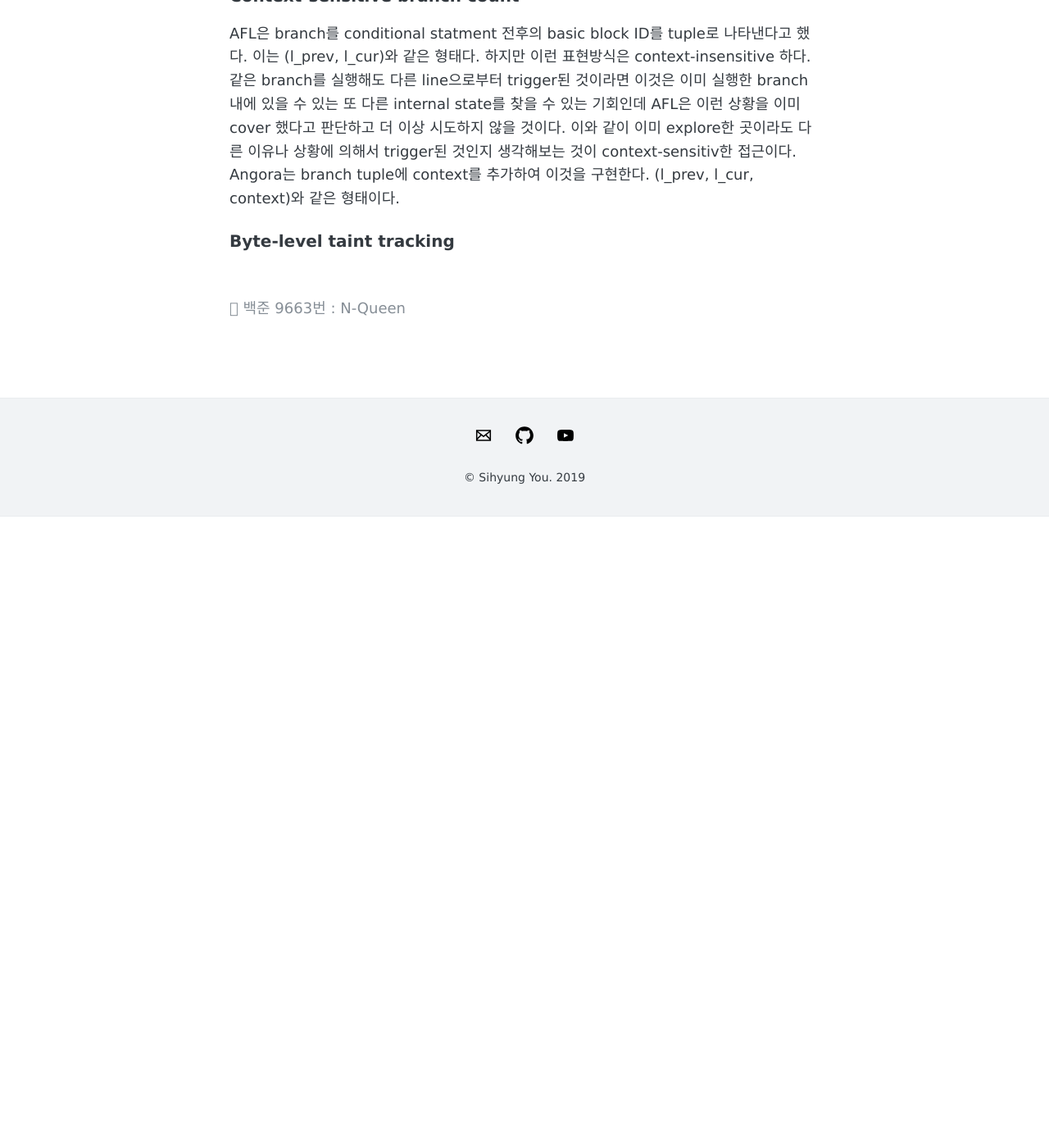
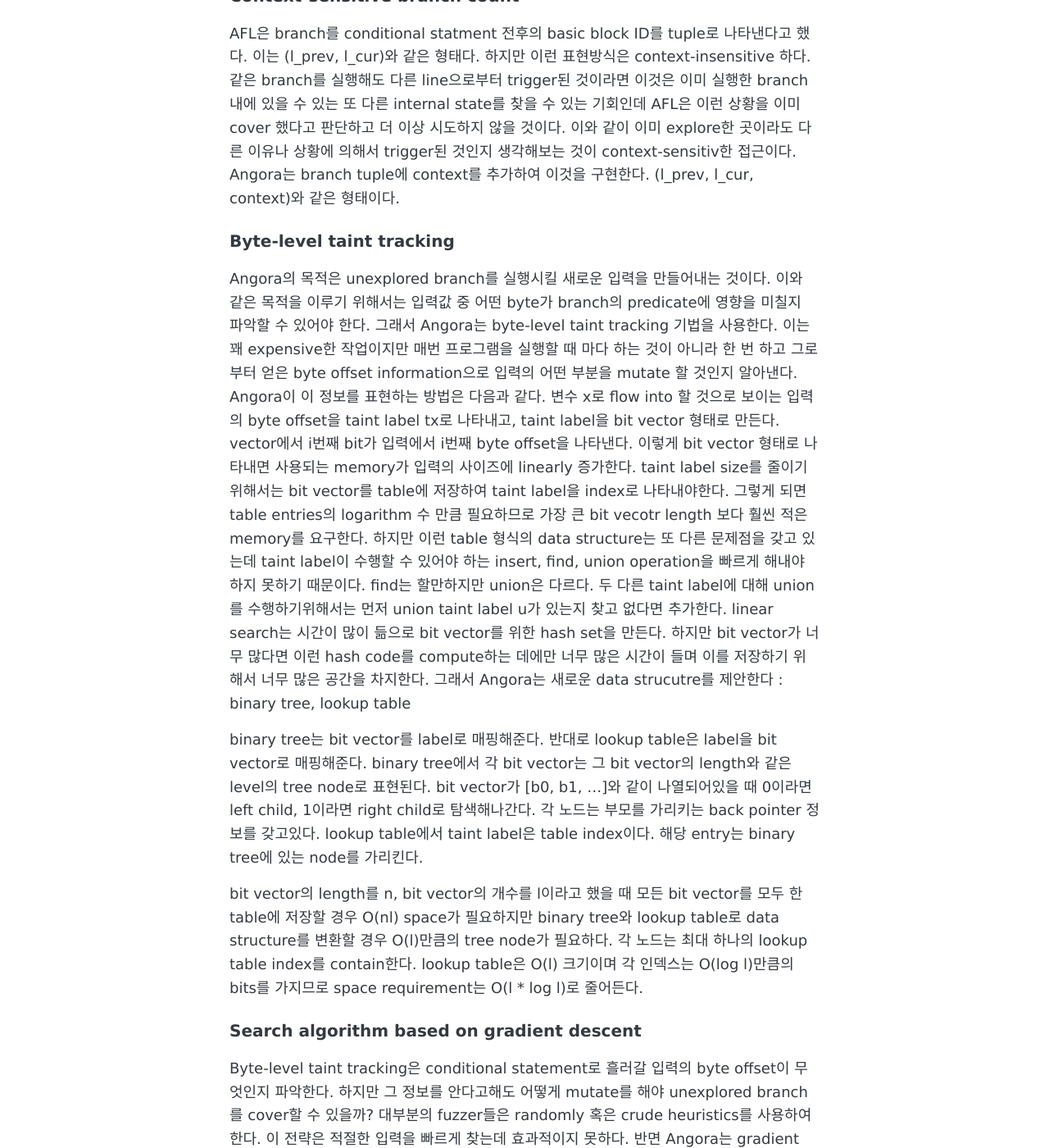
Before and after one commit to sihyungyou/sihyungyou.github.io, a Jekyll site: the page built from _posts/2019-12-30-angora.md, in a window 1280 px wide and 1400 px high, scrolled down 1308 px. Shown: the whole window at 82% size. Built offline with Jekyll 4.4.1, drawn with Linux system fonts in a browser that asks for light colours; comment, search, counter and statistics services are not loaded; before the commit the page ends 1938 px from its top, so only the background shows below that; some of the changed text lies outside the part shown.

Commit message:
앙고라 논문리뷰

```diff
--- a/_posts/2019-12-30-angora.md
+++ b/_posts/2019-12-30-angora.md
@@ -20,3 +20,17 @@
 AFL은 branch를 conditional statment 전후의 basic block ID를 tuple로 나타낸다고 했다. 이는 (l_prev, l_cur)와 같은 형태다. 하지만 이런 표현방식은 context-insensitive 하다. 같은 branch를 실행해도 다른 line으로부터 trigger된 것이라면 이것은 이미 실행한 branch 내에 있을 수 있는 또 다른 internal state를 찾을 수 있는 기회인데 AFL은 이런 상황을 이미 cover 했다고 판단하고 더 이상 시도하지 않을 것이다. 이와 같이 이미 explore한 곳이라도 다른 이유나 상황에 의해서 trigger된 것인지 생각해보는 것이 context-sensitiv한 접근이다. Angora는 branch tuple에 context를 추가하여 이것을 구현한다. (l_prev, l_cur, context)와 같은 형태이다.
 
 ### Byte-level taint tracking
+Angora의 목적은 unexplored branch를 실행시킬 새로운 입력을 만들어내는 것이다. 이와 같은 목적을 이루기 위해서는 입력값 중 어떤 byte가 branch의 predicate에 영향을 미칠지 파악할 수 있어야 한다. 그래서 Angora는 byte-level taint tracking 기법을 사용한다. 이는 꽤 expensive한 작업이지만 매번 프로그램을 실행할 때 마다 하는 것이 아니라 한 번 하고 그로부터 얻은 byte offset information으로 입력의 어떤 부분을 mutate 할 것인지 알아낸다. Angora이 이 정보를 표현하는 방법은 다음과 같다. 변수 x로 flow into 할 것으로 보이는 입력의 byte offset을 taint label tx로 나타내고, taint label을 bit vector 형태로 만든다. vector에서 i번째 bit가 입력에서 i번째 byte offset을 나타낸다. 이렇게 bit vector 형태로 나타내면 사용되는 memory가 입력의 사이즈에 linearly 증가한다. taint label size를 줄이기 위해서는 bit vector를 table에 저장하여 taint label을 index로 나타내야한다. 그렇게 되면 table entries의 logarithm 수 만큼 필요하므로 가장 큰 bit vecotr length 보다 훨씬 적은 memory를 요구한다. 하지만 이런 table 형식의 data structure는 또 다른 문제점을 갖고 있는데 taint label이 수행할 수 있어야 하는 insert, find, union operation을 빠르게 해내야 하지 못하기 때문이다. find는 할만하지만 union은 다르다. 두 다른 taint label에 대해 union를 수행하기위해서는 먼저 union taint label u가 있는지 찾고 없다면 추가한다. linear search는 시간이 많이 듦으로 bit vector를 위한 hash set을 만든다. 하지만 bit vector가 너무 많다면 이런 hash code를 compute하는 데에만 너무 많은 시간이 들며 이를 저장하기 위해서 너무 많은 공간을 차지한다. 그래서 Angora는 새로운 data strucutre를 제안한다 : binary tree, lookup table
+
+binary tree는 bit vector를 label로 매핑해준다. 반대로 lookup table은 label을 bit vector로 매핑해준다. binary tree에서 각 bit vector는 그 bit vector의 length와 같은 level의 tree node로 표현된다. bit vector가 [b0, b1, ...]와 같이 나열되어있을 때 0이라면 left child, 1이라면 right child로 탐색해나간다. 각 노드는 부모를 가리키는 back pointer 정보를 갖고있다. lookup table에서 taint label은 table index이다. 해당 entry는 binary tree에 있는 node를 가리킨다.
+
+bit vector의 length를 n, bit vector의 개수를 l이라고 했을 때 모든 bit vector를 모두 한 table에 저장할 경우 O(nl) space가 필요하지만 binary tree와 lookup table로 data structure를 변환할 경우 O(l)만큼의 tree node가 필요하다. 각 노드는 최대 하나의 lookup table index를 contain한다. lookup table은 O(l) 크기이며 각 인덱스는 O(log l)만큼의 bits를 가지므로 space requirement는 O(l * log l)로 줄어든다.
+
+### Search algorithm based on gradient descent
+Byte-level taint tracking은 conditional statement로 흘러갈 입력의 byte offset이 무엇인지 파악한다. 하지만 그 정보를 안다고해도 어떻게 mutate를 해야 unexplored branch를 cover할 수 있을까? 대부분의 fuzzer들은 randomly 혹은 crude heuristics를 사용하여 한다. 이 전략은 적절한 입력을 빠르게 찾는데 효과적이지 못하다. 반면 Angora는 gradient descent 기법을 사용한다. 이 접근에서는 branch를 실행시키는 predicate을 blackbox function f(x)의 constraint로 본다. fuzzing을 하는 대부분의 타겟 프로그램은 diescrete input을 가지므로 gradient descent 과정에서 global minimum을 찾을 필요는 없다. constraint를 만족하는 값만 찾으면 되며 만족하는 값을 찾을 때 까지 vector of input values x를 x의 미분값으로 update한다. 이 때 미분은 directional derivative로 다른 길로 들어섰다면 -1을 곱해준다.
+
+### Shape and type inference
+gradient descnet 과정에서 type mismatch를 고려하지 않는다면 문제가 있을 수 있다. 예를 들어 연속된 bytes b3b2b1b0에 대해 gradient descent를 적용한다고 하자. 단순히 각 byte b3, b2, b1, b0를 미분할 때 x값으로 준다면 하나의 value로써 보는 것이 아니라 byte 단위로 따로따로 적용하는 꼴이다. 이는 적절치 않다. b3..b0 정보를 하나의 single value로 combine해서 고려해야 하는 것이다. 이런 문제를 피하기 위해서 어떤 byte까지 single value로 고려될 수 있는지, 그리고 그것의 타입은 무엇인지 판단하는 것이 shape inference, type inference이다. 이 문제는 dynamic taint analysis 동안 해결한다. 초기에는 모든 byte는 independent하다. taint analysis 과정을 거치면서 instruction이 primitive type size와 매칭되는 변수들을 input's byte sequence를 읽는다.
+
+### Input length exploration
+많은 경우 branch가 최소길이(threshold) 보다 같거나 커야 실행되기도 한다. 대부분의 fuzzer들은 되도록이면 작은 입력값으로 시작한다. 입력이 너무 짧다면 특정 branch는 실행하지 못할 것이고 너무 길다면 프로그램의 실행이 너무 느려지거나 out of memory 상황이 발생한다는 딜레마가 있는 것이다. 많은 fuzzer가 input length를 늘리기 위해 ad hoc approach를 사용하지만 Angora는 새 branch를 explore 할 것 같은 입력에 대해서만 길이를 늘린다. 즉 conditional statement에 쓰이는 value가 constraint를 만족하지 않아서 실행되지 않는 상황에만 Angora는 길이를 늘린다.
```
Also changed, not shown: other parts of _posts/2019-12-30-angora.md (+1 -1 lines).
